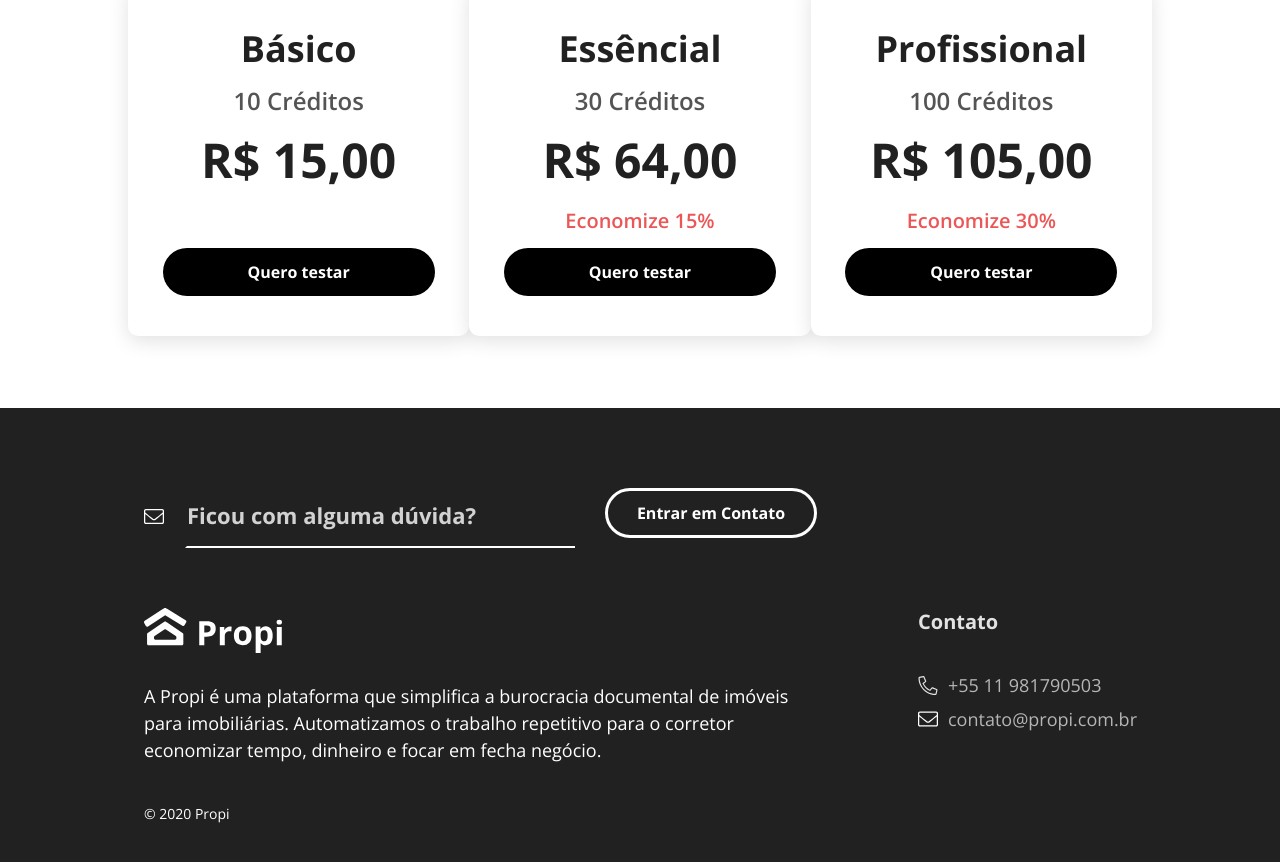
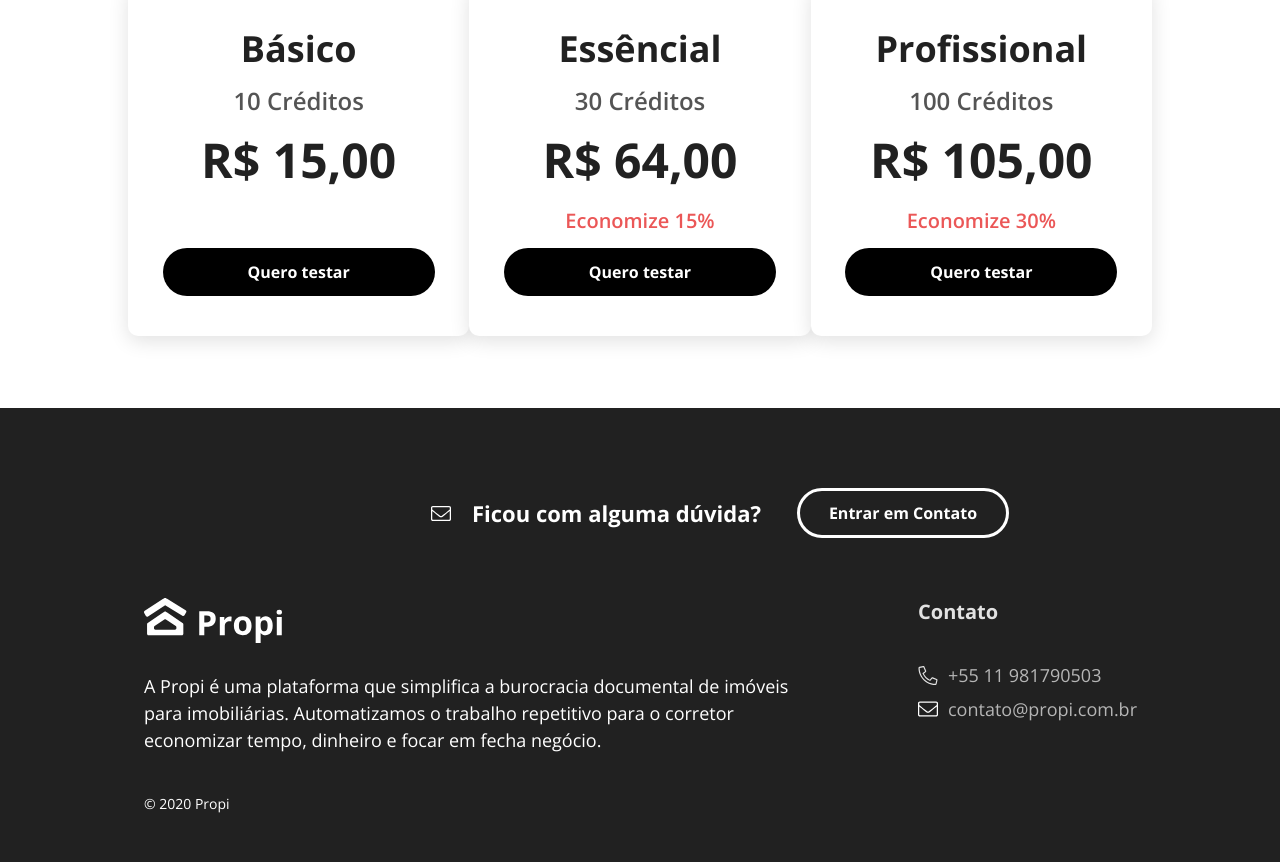
Before and after one commit to JBezerra/propi-landing-page, a Next.js app: page / in a window 1280 px wide. Shown: the part 2413-3275 px from the top of the page. Built offline with nearby package versions, Linux system fonts and the light colour scheme.

Commit message:
fix(footer): email input fixed, changed to a label

```diff
--- a/pages/index.js
+++ b/pages/index.js
@@ -202,14 +202,8 @@
       <div className={styles.footerContainer}>
         <div className={styles.footerContentAreaContainer}>
           <div className={styles.footerEmailSenderContainer}>
-            <form>
-              <img src='/assets/images/envelope.svg' alt='Envelope' />
-              <input
-                type='text'
-                placeholder='Ficou com alguma dúvida?'
-              >
-              </input>
-            </form>
+            <img src='/assets/images/envelope.svg' alt='Envelope' />
+            <h2>Ficou com alguma dúvida?</h2>
             <Link href="/contact"><button>Entrar em Contato</button></Link>
           </div>
 
--- a/styles/Landing.module.css
+++ b/styles/Landing.module.css
@@ -400,26 +400,21 @@
 
 .footerEmailSenderContainer {
     display: flex;
+    align-items: center;
+    justify-self: center;
+}
+
+.footerEmailSenderContainer h2 {
+    width: 295px;
+    background: transparent;
+    color: #FFF;
+    font: bold 22px Open Sans;
+    color: rgba(255, 255, 255, 1);
+    margin-left: 21px;
 }
 
 .footerEmailSenderContainer form img {
     padding-right: 21px;
-}
-
-.footerEmailSenderContainer form input {
-    width: 390px;
-    height: 60px;
-    background: transparent;
-    color: #FFF;
-    border-right: none;
-    border-bottom-color: #FFF;
-    border-bottom-width: 2px;
-    outline: none;
-}
-
-.footerEmailSenderContainer form input::placeholder {
-    font: bold 22px Open Sans;
-    color: rgba(255, 255, 255, 0.80);
 }
 
 .footerEmailSenderContainer button {
```
